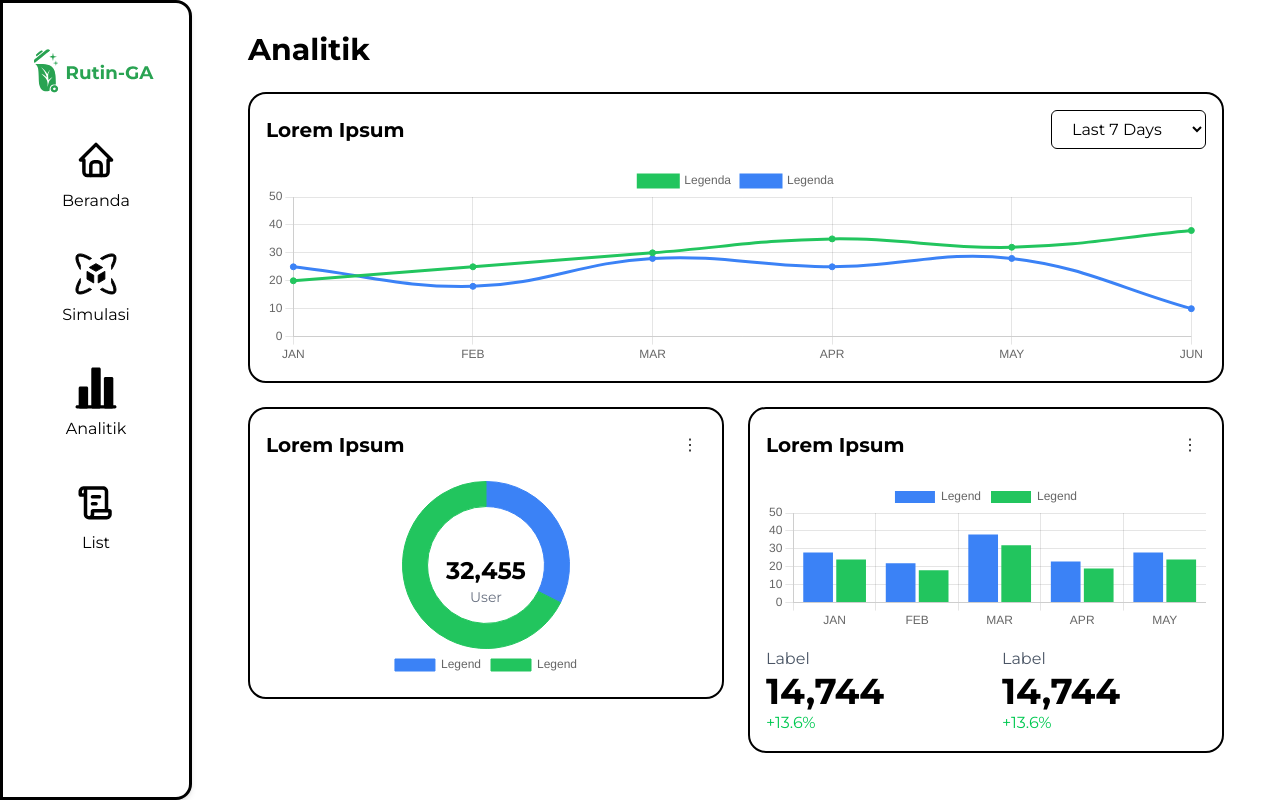
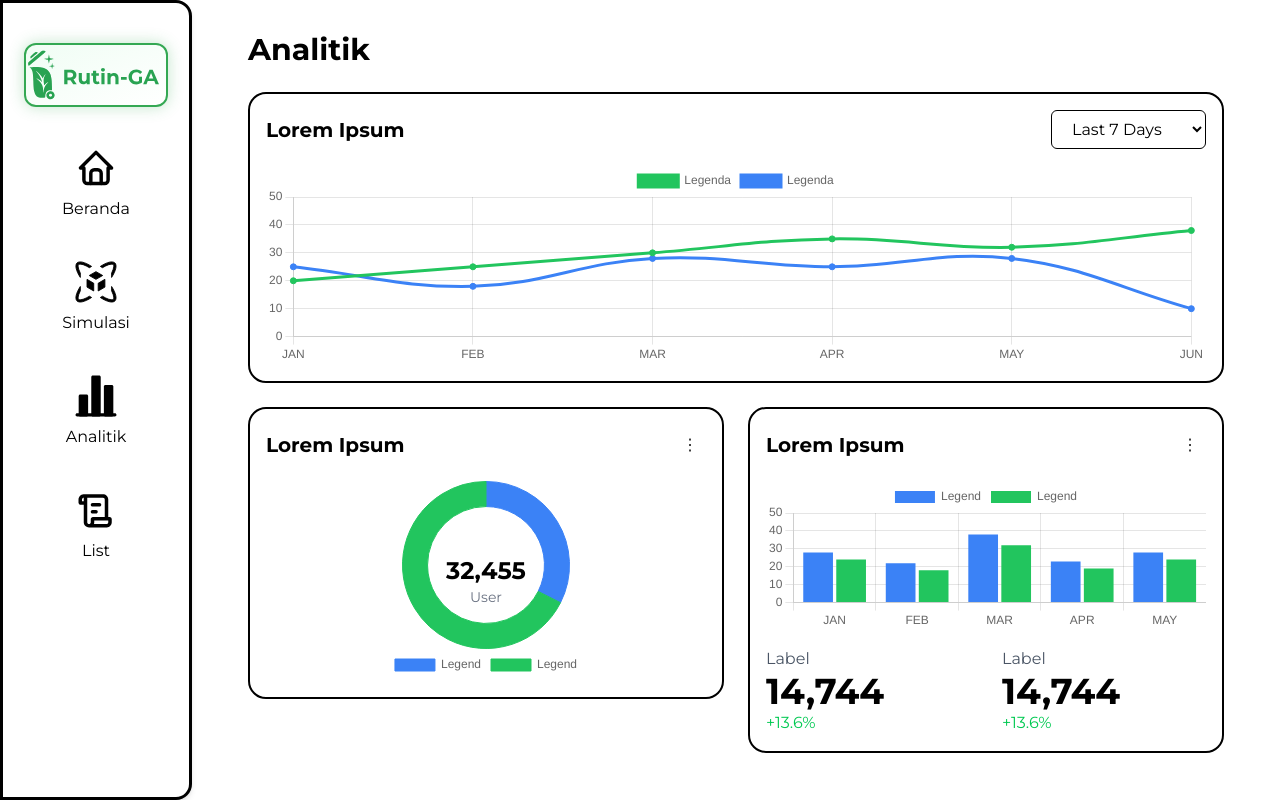
Before and after one commit to MZidane28/Capstone_E09-Waste-Route-Optimization-with-GA, a Next.js app in the folder client/: page /analitik in a window 1280 px wide. Built offline with nearby package versions, Linux system fonts and the light colour scheme.

Commit message:
fix: update logo dimensions and styling in layout and sidebar components

```diff
--- a/client/src/app/layout.js
+++ b/client/src/app/layout.js
@@ -30,12 +30,12 @@ export default function RootLayout({ children }) {
             {/* Logo untuk Mobile/Tablet - Hidden di Desktop */}
             <header className="sm:hidden bg-white shadow-md rounded-bl-2xl rounded-br-2xl border-3 border-black py-3">
               <Link href="/" className="flex justify-center">
-                <div className="relative w-28 h-10">
+                <div className="relative w-32 h-12 p-3 border-2 border-[#34A853] rounded-xl bg-gradient-to-br from-green-50 to-white shadow-[0_0_15px_rgba(52,168,83,0.3)]">
                   <Image
                     src="/logoooo.svg"
                     alt="Rutin-GA"
                     fill
-                    sizes="112px"
+                    sizes="128px"
                     className="object-contain"
                     priority
                   />
--- a/client/src/components/Sidebar.jsx
+++ b/client/src/components/Sidebar.jsx
@@ -38,12 +38,12 @@ export default function Sidebar() {
       {/* Logo */}
       <div className="pt-2 pb-4 lg:pt-4 lg:pb-6">
         <Link href="/" className="flex items-center justify-center">
-          <div className="relative w-12 lg:w-32 h-10 lg:h-14">
+          <div className="relative w-14 lg:w-36 h-12 lg:h-16 p-2 lg:p-3 border-2 border-[#34A853] rounded-xl bg-gradient-to-br from-green-50 to-white shadow-[0_0_15px_rgba(52,168,83,0.3)] hover:shadow-[0_0_20px_rgba(52,168,83,0.5)] transition-all">
             <Image
               src="/logoooo.svg"
               alt="Rutin-GA Logo"
               fill
-              sizes="(max-width: 1024px) 48px, 128px"
+              sizes="(max-width: 1024px) 56px, 144px"
               className="object-contain"
               priority
             />
```
